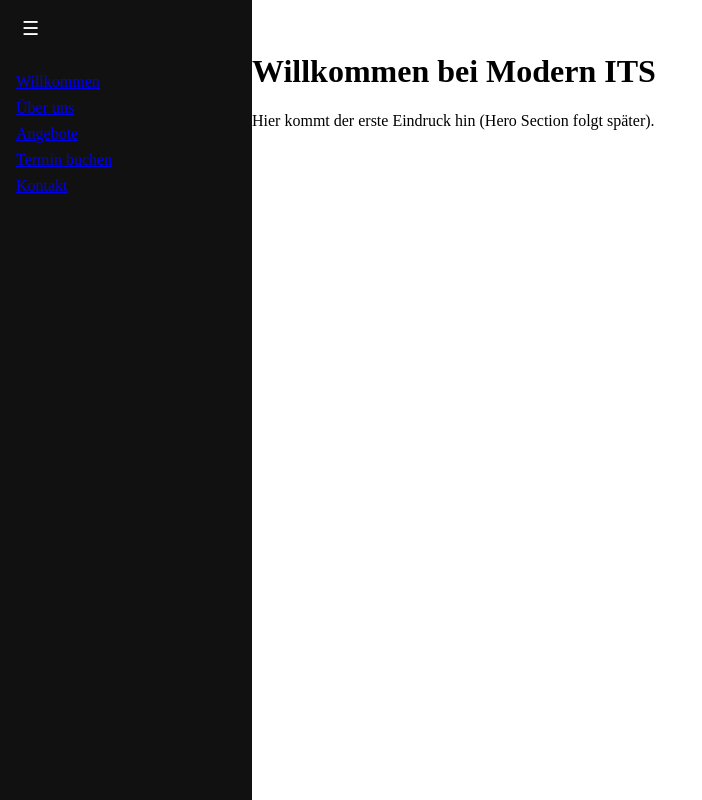
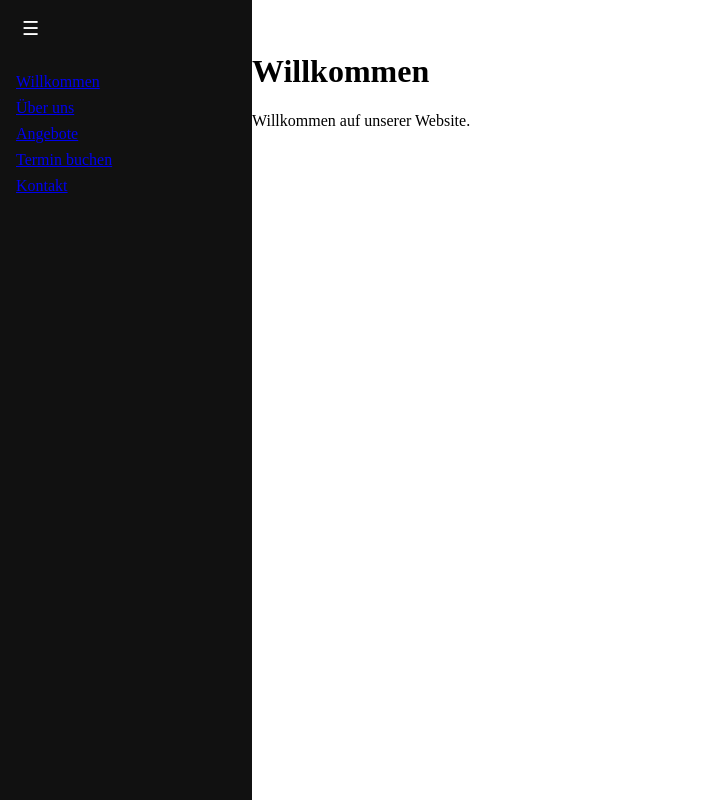
Before and after one commit to ellen2407/mits-web, a Next.js app: page /willkommen in a window 1280 px wide. Shown: the whole page, without its empty margins (0-702 px from the left). Built offline with nearby package versions, Linux system fonts and the light colour scheme.

Commit message:
Add valid placeholder pages for all routes

```diff
--- a/app/willkommen/page.tsx
+++ b/app/willkommen/page.tsx
@@ -1,8 +1,8 @@
 export default function WillkommenPage() {
   return (
-    <div>
-      <h1>Willkommen bei Modern ITS</h1>
-      <p>Hier kommt der erste Eindruck hin (Hero Section folgt später).</p>
-    </div>
-  )
+    <main>
+      <h1>Willkommen</h1>
+      <p>Willkommen auf unserer Website.</p>
+    </main>
+  );
 }
```
Also changed, not shown: app/angebote/page.tsx (+8 -0 lines), app/kontakt/page.tsx (+8 -0 lines), app/ueber-uns/page.tsx (+8 -0 lines).
